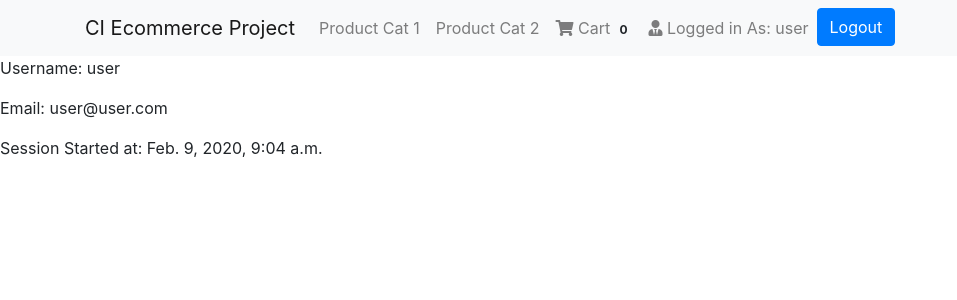
After one commit to Code-Institute-Submissions/SamLookingGlass-FullStack-eCommerce, a Django app: page /profile/ in a window 1280 px wide. The commit adds this page. Shown: the top 300 px of the page, without its empty margins (0-957 px from the left). Run offline with Django 3.2, Linux system fonts and the light colour scheme; a user stored in the database is signed in; data comes from the database, SQL or seed files in the repository; both versions use the stored data as it was after the commit; data that the repository does not hold is empty; some libraries are stand-ins or nearby versions.

Commit message:
Added profile function for user to access account information and added fields to UserRegistrationForm

```diff
--- a/ecommerceweb/accounts/forms.py
+++ b/ecommerceweb/accounts/forms.py
@@ -13,7 +13,9 @@ class UserLoginForm(forms.Form):
 
 class UserRegistrationForm(UserCreationForm):
     """Form used to register a new user"""
-
+    first_name = forms.CharField(label='First Name', required= True)
+    last_name = forms.CharField(label='Last Name', required= True)
+    email = forms.EmailField(max_length=254, label='Email')
     password1 = forms.CharField(widget=forms.PasswordInput)
     password2 = forms.CharField(
         label="Password Confirmation",
@@ -21,7 +23,7 @@ class UserRegistrationForm(UserCreationForm):
 
     class Meta:
         model = MyUser
-        fields = ['email', 'username', 'password1', 'password2']
+        fields = ['first_name','last_name','email', 'username', 'password1', 'password2']
 
     def clean_email(self):
         User = get_user_model()
--- /dev/null
+++ b/ecommerceweb/accounts/templates/profile.html
@@ -0,0 +1,11 @@
+{% extends 'base.html' %}
+
+{% block page_title %}{{ user }}'s Profile{% endblock %} {% block page_heading %}{{ user }}'s Profile{% endblock %}
+
+{% block content %}
+
+<p>Username: {{ user.username }}</p>
+<p>Email: {{ user.email }}</p>
+<p>Session Started at: {{ user.last_login }}</p>
+
+{% endblock %}
--- a/ecommerceweb/accounts/templates/register.html
+++ b/ecommerceweb/accounts/templates/register.html
@@ -3,7 +3,7 @@
 {% block page_title %}Registration Page{% endblock %}
 {% block page_heading %}User Registration{% endblock %}
 {% block content %}
-<p>If you already have an account, you can <a href="{% url 'login' %}">sign in </a></p>
+<p>If you already have an account, you can <a href="{% url 'accountsapp:login' %}">sign in</a>.</p>
 <form method='POST'>
     {% csrf_token %}
     {{ form.as_p }}
--- /dev/null
+++ b/ecommerceweb/accounts/urls.py
@@ -0,0 +1,17 @@
+from django.urls import path, include
+from .views import logout, login, profile, register
+from products.views import Home
+
+app_name= 'accountsapp'
+
+urlpatterns = [
+    path('', Home.as_view(), name='home'),
+    # Path for login
+    path('login/', login, name='login'),
+    # Path for logout
+    path('logout/', logout, name='logout'),
+    # Path for registration
+    path('register/', register, name='register'),
+    # Path for viewing profile
+    path('profile/', profile, name='profile')
+]
--- a/ecommerceweb/accounts/views.py
+++ b/ecommerceweb/accounts/views.py
@@ -1,6 +1,7 @@
 from django.shortcuts import render, redirect, reverse, HttpResponse
 from django.contrib import auth, messages
 from .forms import UserLoginForm, UserRegistrationForm
+from django.contrib.auth.decorators import login_required
 
 # Forms
 from django import forms
@@ -47,7 +48,6 @@ def logout(request):
     return redirect(reverse('mainapp:home'))
 
 # Registration function
-
 def register(request):
     User = get_user_model()
     if request.method == 'POST':
@@ -77,3 +77,11 @@ def register(request):
         return render(request, 'register.html', {
             'form':form
         })
+
+@login_required
+def profile(request):
+    User = get_user_model()
+    user = User.objects.get(email=request.user.email)
+    return render(request, 'profile.html', {
+        'user' : user
+    })
--- a/ecommerceweb/ecommerceweb/urls.py
+++ b/ecommerceweb/ecommerceweb/urls.py
@@ -17,22 +17,19 @@ from django.contrib import admin
 from django.urls import path, include
 from django.conf.urls.static import static
 from django.conf import settings
-from accounts.views import login, logout, register
+# from accounts.views import login, logout, register, profile
 from cart.views import CartView
 
 # Include all app urls here
 urlpatterns = [
     #Django Admin Access
     path('admin/', admin.site.urls),
-    # Using namespace to cluster all products.url, contains homepage
+
+    # Using namespace to cluster all products.urls, contains homepage
     path('', include('products.urls', namespace='mainapp')),
-    path('admin/', admin.site.urls),
-    # Path for login
-    path('login/', login, name='login'),
-    # Path for logout
-    path('logout/', logout, name='logout'),
-    # Path for registration
-    path('register/', register, name='register'),
+
+    # Using namespace to cluster all accounts.urls, contains account functions
+    path('', include('accounts.urls', namespace='accounts')),
 
     # Path for carts (Need to fix)
     path('cart/', CartView, name='cart'),
--- a/ecommerceweb/products/templates/base.html
+++ b/ecommerceweb/products/templates/base.html
@@ -1,4 +1,5 @@
 {% load static %}
+
 <!DOCTYPE html>
 <html lang="en">
 <head>
@@ -8,7 +9,7 @@
   <link rel="stylesheet" href="https://stackpath.bootstrapcdn.com/bootstrap/4.3.1/css/bootstrap.min.css" integrity="sha384-ggOyR0iXCbMQv3Xipma34MD+dH/1fQ784/j6cY/iJTQUOhcWr7x9JvoRxT2MZw1T" crossorigin="anonymous">
   <link href="https://cdnjs.cloudflare.com/ajax/libs/font-awesome/5.10.2/css/all.css" rel="stylesheet">
   <link rel="stylesheet" href="{% static 'css/main.css' %}">
-  <title>Djago Ecommer | manascode.com</title>
+  <title>Django Ecommer | manascode.com</title>
   <style>
   	.card{
   		    height: 350px;
@@ -62,14 +63,15 @@
   {% endfor %}
 </div>
 {% endif %}
+
 {% block content %}
 {% endblock %}
+
 <script src="https://code.jquery.com/jquery-3.3.1.slim.min.js" integrity="sha384-q8i/X+965DzO0rT7abK41JStQIAqVgRVzpbzo5smXKp4YfRvH+8abtTE1Pi6jizo" crossorigin="anonymous"></script>
 <script src="https://cdnjs.cloudflare.com/ajax/libs/popper.js/1.14.7/umd/popper.min.js" integrity="sha384-UO2eT0CpHqdSJQ6hJty5KVphtPhzWj9WO1clHTMGa3JDZwrnQq4sF86dIHNDz0W1" crossorigin="anonymous"></script>
 <script src="https://stackpath.bootstrapcdn.com/bootstrap/4.3.1/js/bootstrap.min.js" integrity="sha384-JjSmVgyd0p3pXB1rRibZUAYoIIy6OrQ6VrjIEaFf/nJGzIxFDsf4x0xIM+B07jRM" crossorigin="anonymous"></script>
 
 <script>
-
 </script>
 </body>
 </html>
--- a/ecommerceweb/products/templates/navbar.html
+++ b/ecommerceweb/products/templates/navbar.html
@@ -32,21 +32,21 @@
       </li>
 
        <li class="nav-item">
-        <a class="nav-link" href="/accounts">
+        <a class="nav-link" href="{% url 'accountsapp:profile' %}">
           <i class="fas fa-user-tie"></i> Logged in As: {{ request.user.username }}
         </a>
       </li>
       <li class="nav-item">
-        <a  class="btn btn-primary" href="{% url 'logout' %}">Logout</a>
+        <a  class="btn btn-primary" href="{% url 'accountsapp:logout' %}">Logout</a>
       </li>
 
       {% comment %} Else if user has has not logged in, show {% endcomment %}
       {% else %}
        <li class="nav-item">
-        <a  class="btn btn-primary" href="{% url 'login' %}">Login</a>
+        <a  class="btn btn-primary" href="{% url 'accountsapp:login' %}">Login</a>
       </li>
       <li class="nav-item">
-        <a  class="btn btn-danger" href="{% url 'register' %}">Register</a>
+        <a  class="btn btn-danger" href="{% url 'accountsapp:register' %}">Register</a>
       </li>
 
       {% endif %}
--- a/ecommerceweb/products/urls.py
+++ b/ecommerceweb/products/urls.py
@@ -2,6 +2,7 @@ from django.urls import path
 from . views import Home
 from cart.views import add_to_cart, remove_from_cart
 from products.views import Home
+
 app_name= 'mainapp'
 
 urlpatterns = [
```
Also changed, not shown: ecommerceweb/db.sqlite3. Lines whose indentation alone changed are shown as unchanged.
